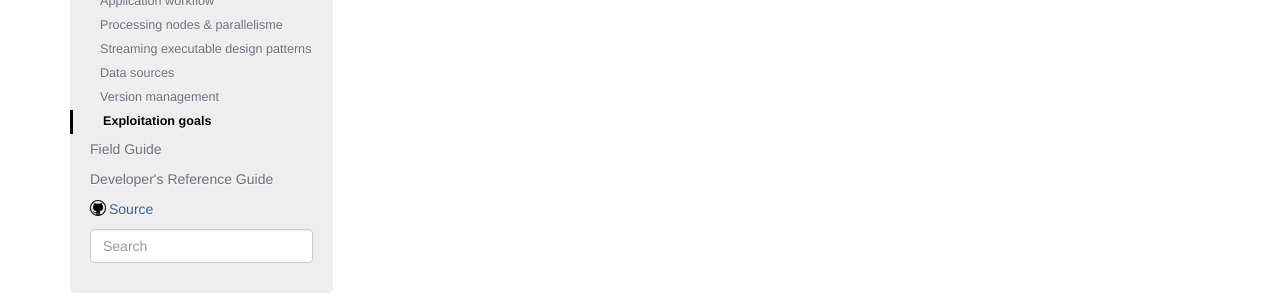
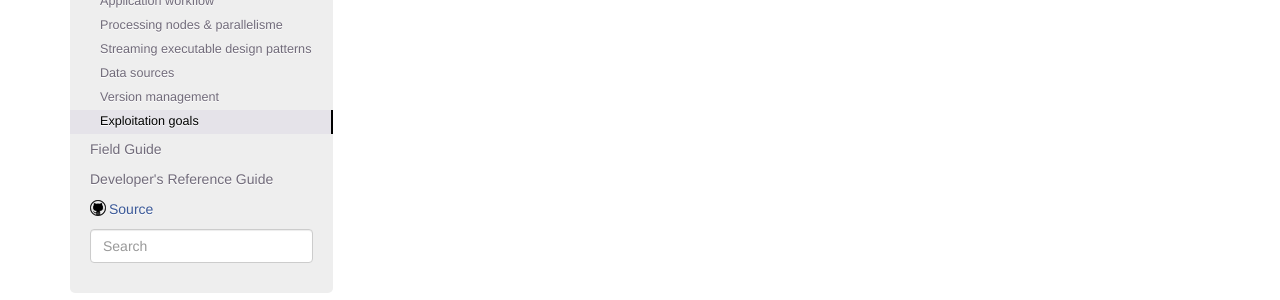
Before and after one commit to Terradue/doc-developer-sandbox, a Sphinx documentation site: the page built from source/design/exploitation.rst, in a window 1280 px wide. Shown: the part 329-629 px from the top of the page. Built offline with Sphinx 7.4.7, drawn with Linux system fonts in a browser that asks for light colours; pages that are not in the unit, such as notebooks, are missing from menus.

Commit message:
Update terradue.css

```diff
--- a/source/_static/terradue.css
+++ b/source/_static/terradue.css
@@ -354,10 +354,14 @@ code {
 }
 */
 
-ul.current a.current {
-    font-weight: bold;
-    border-left: 3px solid;
-    color: black;
+
+
+#sidebar ul.current a.current {
+	color: black;
+	text-decoration: none;
+	background-color: #e5e3e9;
+	border-right: 2px solid !important;
+	/*border-right: 1px solid #dbd8e0;*/
 }
 
 .admonition-congrats {
```
